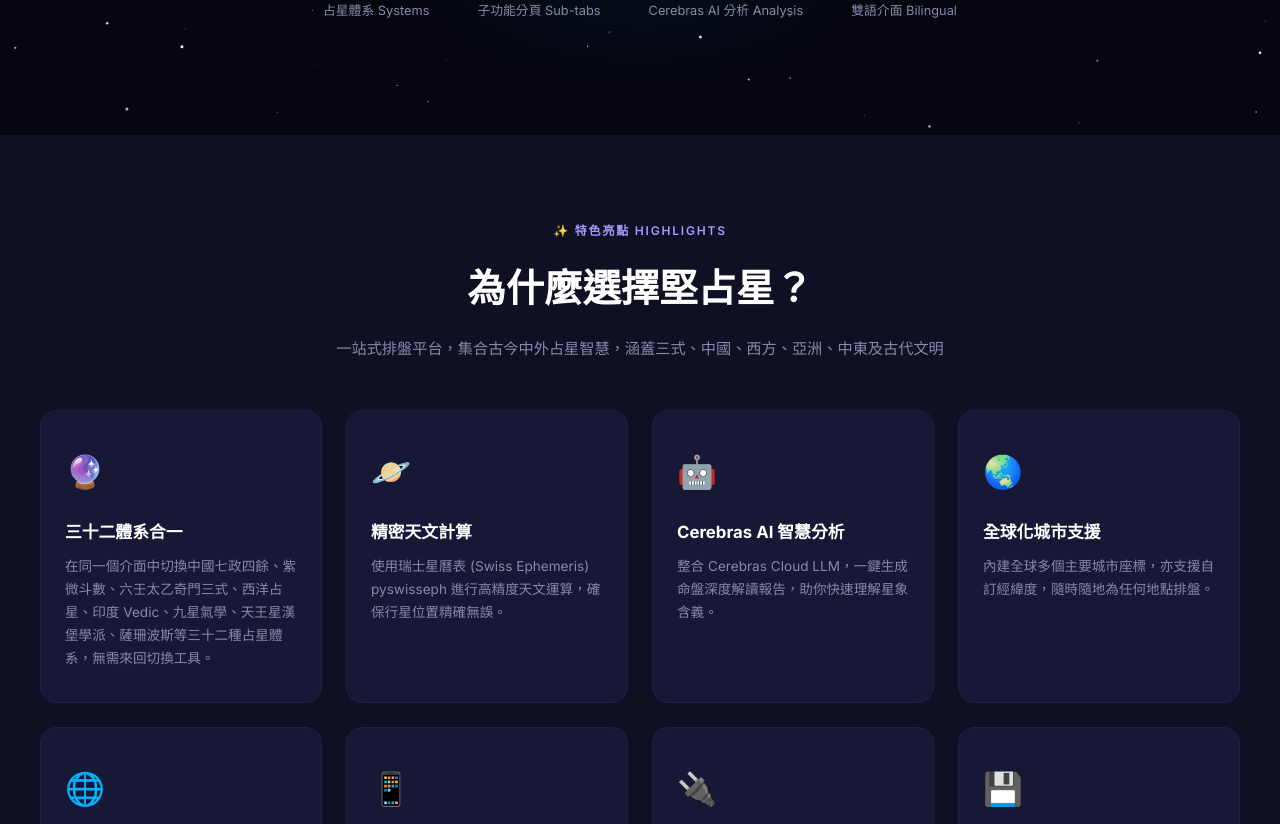
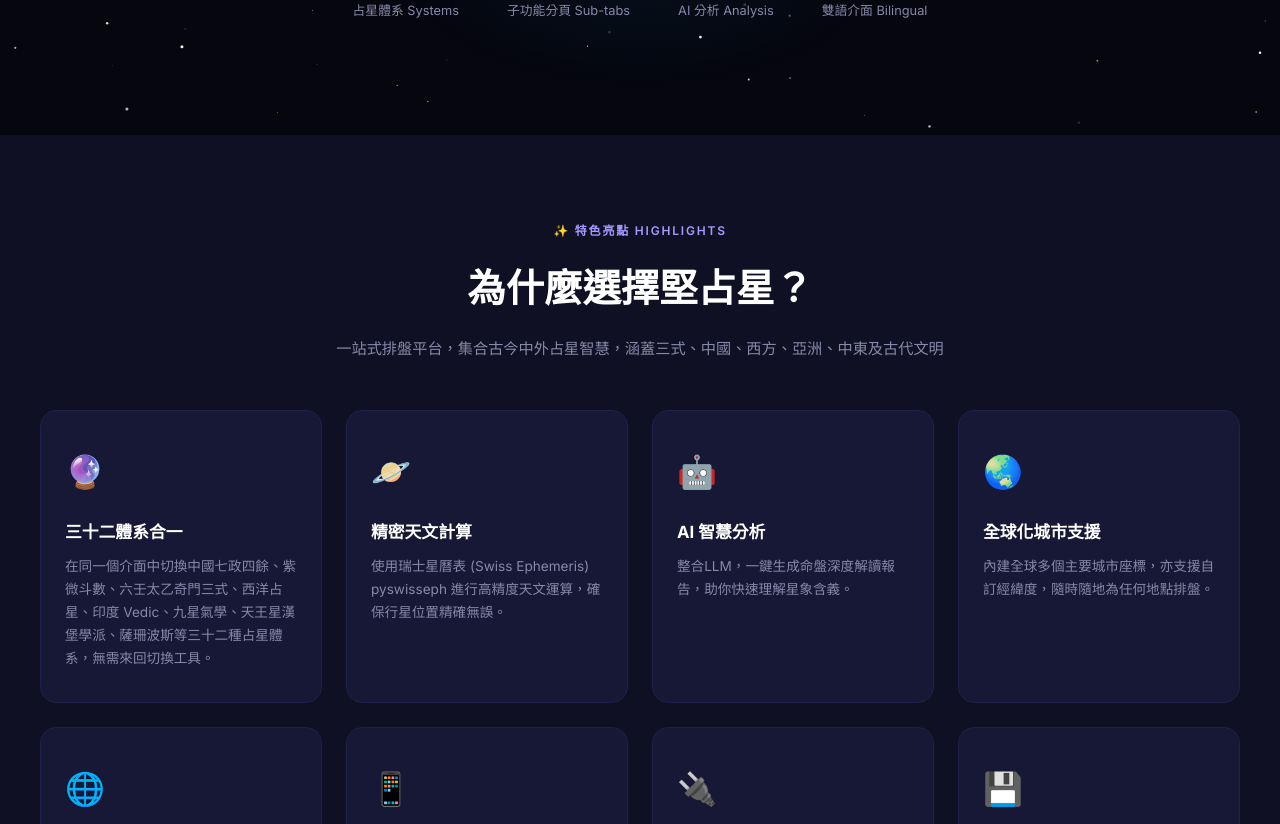
Before and after one commit to kentang2017/kentang2017.github.io, a plain HTML site: page index.html in a window 1280 px wide. Shown: the part 665-1489 px from the top of the page. Drawn offline with Linux system fonts and the light colour scheme.

Commit message:
Update index.html

```diff
--- a/index.html
+++ b/index.html
@@ -499,7 +499,7 @@
       </div>
       <div class="stat-item">
         <div class="stat-num">AI</div>
-        <div class="stat-label" data-i18n="hero.stat.analysis">Cerebras AI 分析 Analysis</div>
+        <div class="stat-label" data-i18n="hero.stat.analysis">AI交叉分析 Analysis</div>
       </div>
       <div class="stat-item">
         <div class="stat-num">中英</div>
@@ -1179,7 +1179,7 @@ var translations = {
   'hero.btn.github': { zh: '⭐ GitHub 原始碼', en: '⭐ GitHub Source' },
   'hero.stat.systems':  { zh: '占星體系 Systems', en: 'Systems' },
   'hero.stat.subtabs':  { zh: '子功能分頁 Sub-tabs', en: 'Sub-tabs' },
-  'hero.stat.analysis': { zh: 'Cerebras AI 分析 Analysis', en: 'Cerebras AI Analysis' },
+  'hero.stat.analysis': { zh: 'AI 分析 Analysis', en: 'AI Analysis' },
   'hero.stat.bilingual':{ zh: '雙語介面 Bilingual', en: 'Bilingual' },
 
   'feat.tag':   { zh: '✨ 特色亮點 Highlights', en: '✨ Highlights' },
@@ -1189,8 +1189,8 @@ var translations = {
   'feat.1.d': { zh: '在同一個介面中切換中國七政四餘、紫微斗數、六壬太乙奇門三式、西洋占星、印度 Vedic、九星氣學、天王星漢堡學派、薩珊波斯等三十二種占星體系，無需來回切換工具。', en: 'Switch between Chinese Seven Luminaries, Zi Wei Dou Shu, Three Formulae (Liu Ren, Taiyi, Qimen), Western Astrology, Vedic, Nine Star Ki, Uranian, Sassanian Persian and 32 more systems in a single interface — no need to juggle multiple tools.' },
   'feat.2.t': { zh: '精密天文計算', en: 'Precision Astronomy' },
   'feat.2.d': { zh: '使用瑞士星曆表 (Swiss Ephemeris) pyswisseph 進行高精度天文運算，確保行星位置精確無誤。', en: 'Powered by Swiss Ephemeris (pyswisseph) for high-accuracy planetary calculations, ensuring precise positions.' },
-  'feat.3.t': { zh: 'Cerebras AI 智慧分析', en: 'Cerebras AI Analysis' },
-  'feat.3.d': { zh: '整合 Cerebras Cloud LLM，一鍵生成命盤深度解讀報告，助你快速理解星象含義。', en: 'Integrated Cerebras Cloud LLM generates in-depth chart interpretation reports with one click, helping you quickly understand celestial patterns.' },
+  'feat.3.t': { zh: 'AI 智慧分析', en: 'AI Analysis' },
+  'feat.3.d': { zh: '整合LLM，一鍵生成命盤深度解讀報告，助你快速理解星象含義。', en: 'Cloud LLM generates in-depth chart interpretation reports with one click, helping you quickly understand celestial patterns.' },
   'feat.4.t': { zh: '全球化城市支援', en: 'Global City Support' },
   'feat.4.d': { zh: '內建全球多個主要城市座標，亦支援自訂經緯度，隨時隨地為任何地點排盤。', en: 'Built-in coordinates for major cities worldwide, with custom latitude/longitude input for charting any location.' },
   'feat.5.t': { zh: '中英雙語介面', en: 'Bilingual Interface' },
```
